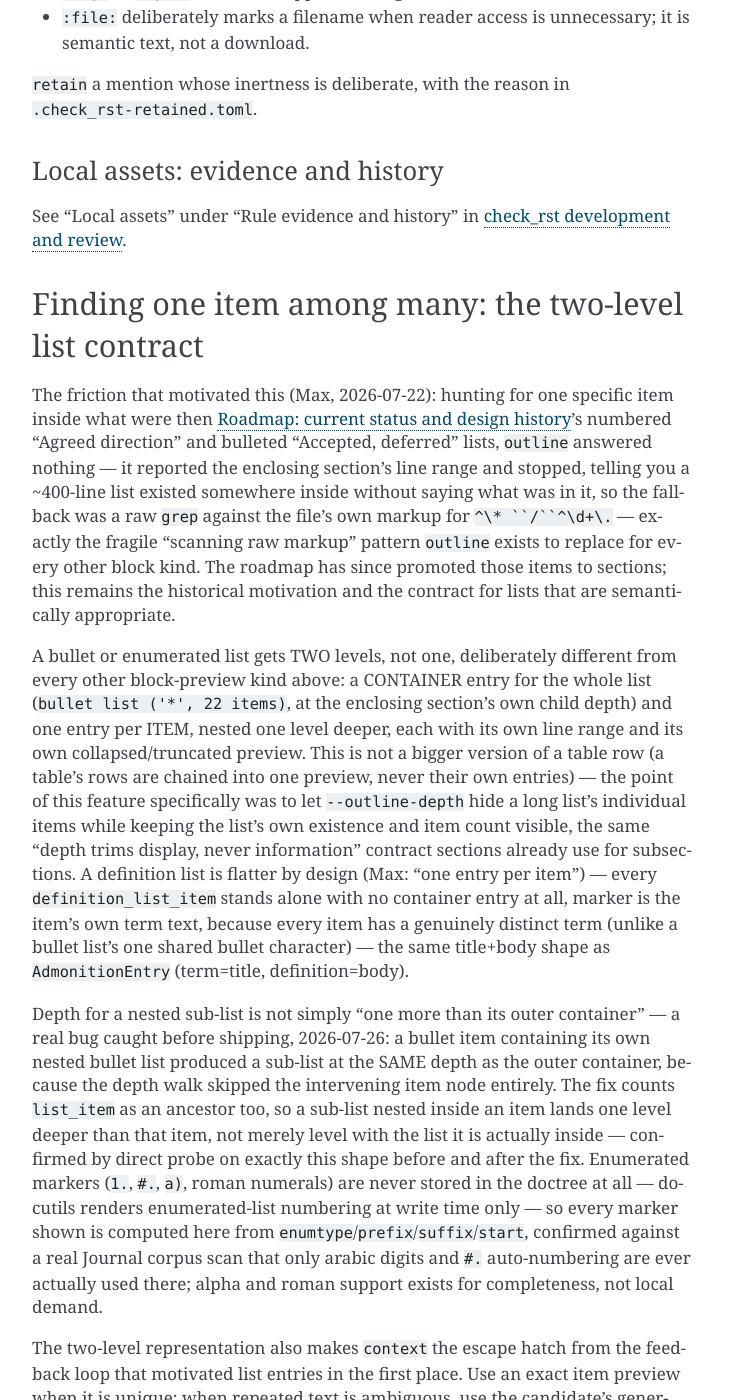
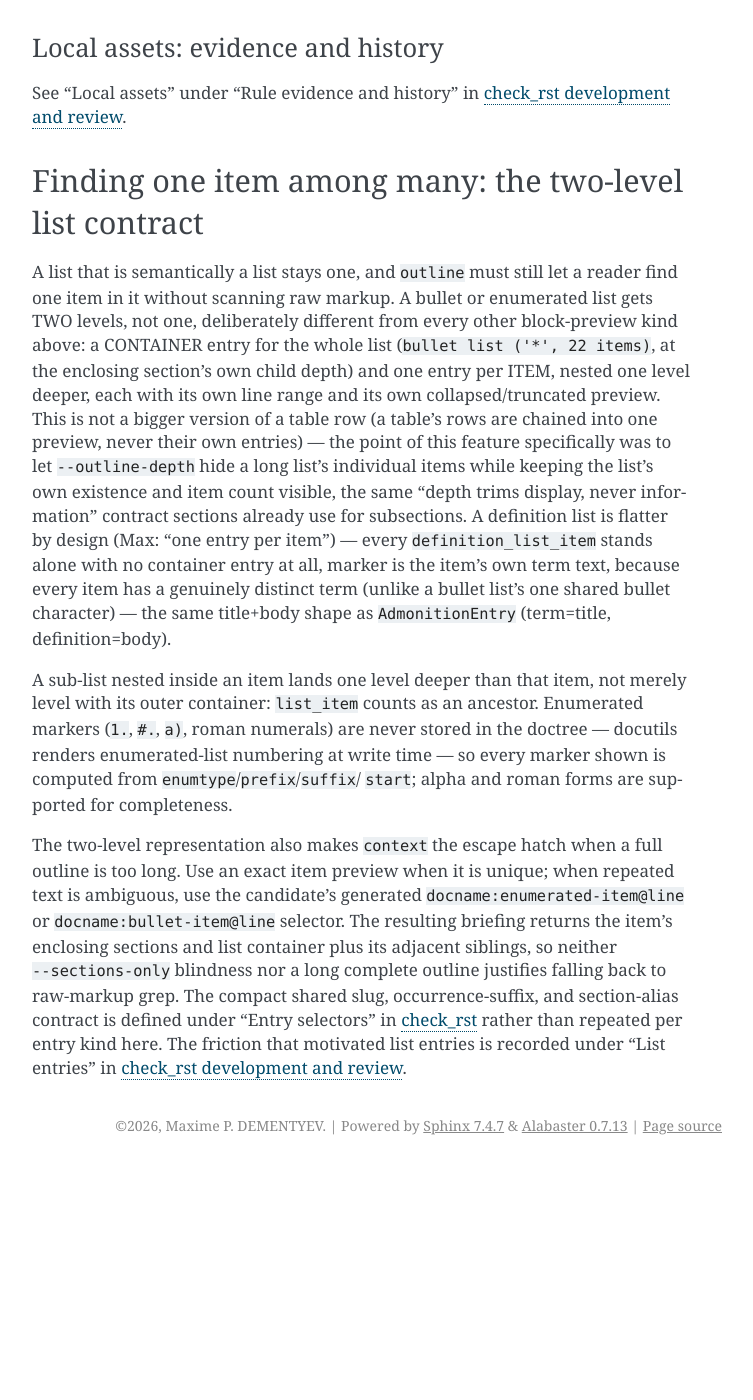
Before and after one commit to dememax/check_rst, a Sphinx documentation site: the page built from docs/rules.rst, in a window 1280 px wide and 1400 px high, scrolled down 14560 px. Shown: the whole window, without its empty margins (388-1141 px from the left). Built offline with Sphinx 7.4.7, drawn with Linux system fonts in a browser that asks for light colours; after the commit the page ends 15725 px from its top, so only the background shows below that; some of the changed text lies outside the part shown.

Commit message:
docs(rules): lead guidance sections with the current contract
Plan step 4.2, final batch for rules.rst. The two remaining guidance sections are not detectors, so they keep their prose shape, but each now opens with its current contract instead of its history.

- "A relocated subtree's old character can silently land it at the wrong depth" states docutils' asymmetric title-style inference and the relocation trigger directly. The `_first_appearance_adornments` scanner fix that first exposed the asymmetry moves to "Relocated subtrees" in development.rst's evidence chapter.
- "Finding one item among many" opens with the list contract. The 2026-07-22 friction that motivated list entries, the nested-sub-list depth bug caught on 2026-07-26, and the Journal marker scan move to "List entries". The depth and marker rules they established stay as current facts.

"Judge structure for cold consumers" had no dated narrative; its "session" wording names the cold-reader concept, not an incident.

rules.rst now states current rules only. Each detector section has retrievable detected, not-detected, disposition, and evidence subsections, and every dated incident, quote, reversal, and corpus count is linked from development.rst's "Rule evidence and history".

Validation: the three-step RST loop on rules.rst and development.rst reports 0 errors, 0 open warnings, and all 13 retained WARNINGs still matched.

Co-Authored-By: Claude Opus 5.5 <noreply@anthropic.com>

```diff
--- a/docs/rules.rst
+++ b/docs/rules.rst
@@ -472,21 +472,13 @@ See "Second top-level titles" under "Rule evidence and history" in
 A relocated subtree's old character can silently land it at the wrong depth
 *****************************************************************************
 
-The roadmap's entry for ``_first_appearance_adornments`` (under "Original
-accepted/deferred record") already found and named half of this,
-in a different trigger: docutils' own title-style inference is
-asymmetric.  Reusing an already-established *shallower* character
-deeper in the tree is silently tolerated — it pops cleanly to that
-shallower, already-known level, no error, no WARNING.  Reusing an
-already-established *deeper* character shallower is the opposite: real,
-loud, "Inconsistent title style," caught by any ordinary Sphinx build
-before ``check_rst`` even runs its own logic. That fix (2026-07-21)
-taught the scanner to see short, previously-invisible titles that were
-triggering the *silent* half by accident. It did not, because nothing
-about it could, close off the silent half itself — the asymmetry is
-docutils' own inference rule, not a check_rst scanning gap, and it has
-a second, independent trigger the roadmap entry never considered:
-moving content between documents on purpose.
+Docutils' title-style inference is asymmetric.  Reusing an
+already-established *shallower* character deeper in the tree is silently
+tolerated — the title pops to that shallower, already-known level with no
+error and no WARNING.  Reusing an already-established *deeper* character
+shallower is loud: "Inconsistent title style", caught by any ordinary Sphinx
+build.  The silent half is docutils' own inference rule, not a check_rst
+scanning gap, and moving content between documents on purpose triggers it.
 
 Splitting an oversized page or relocating a section (:doc:`guide`,
 "The same principle scales to whole subtrees") pastes a subtree's *old*
@@ -517,7 +509,8 @@ anything, because they have not yet been assigned a character to
 collide with.  Diffing ``outline`` before and after any subtree
 splice is the only way to notice a silent misplacement after the fact;
 nothing in a clean ``check_rst`` run distinguishes it from a correctly
-nested document.
+nested document.  The scanner fix that first exposed the asymmetry is recorded
+under "Relocated subtrees" in :doc:`development`.
 
 ***************************************************
 A confusable letter is a keyboard slip, not noise
@@ -711,18 +704,8 @@ See "Local assets" under "Rule evidence and history" in :doc:`development`.
 Finding one item among many: the two-level list contract
 **********************************************************
 
-The friction that motivated this (Max, 2026-07-22): hunting for one
-specific item inside what were then :doc:`roadmap`'s numbered
-"Agreed direction" and bulleted "Accepted, deferred" lists, ``outline``
-answered nothing — it reported the enclosing section's line range and stopped,
-telling you a ~400-line list existed somewhere inside without saying
-what was in it, so the fallback was a raw ``grep`` against the file's
-own markup for ``^\* ``/``^\d+\.`` — exactly the fragile
-"scanning raw markup" pattern ``outline`` exists to replace for
-every other block kind.  The roadmap has since promoted those items to
-sections; this remains the historical motivation and the contract for lists
-that are semantically appropriate.
-
+A list that is semantically a list stays one, and ``outline`` must still let
+a reader find one item in it without scanning raw markup.
 A bullet or enumerated list gets TWO levels, not one, deliberately
 different from every other block-preview kind above: a CONTAINER entry
 for the whole list (``bullet list ('*', 22 items)``, at the enclosing
@@ -741,24 +724,15 @@ genuinely distinct term (unlike a bullet list's one shared bullet
 character) — the same title+body shape as ``AdmonitionEntry``
 (term=title, definition=body).
 
-Depth for a nested sub-list is not simply "one more than its outer
-container" — a real bug caught before shipping, 2026-07-26: a bullet
-item containing its own nested bullet list produced a sub-list at the
-SAME depth as the outer container, because the depth walk skipped the
-intervening item node entirely.  The fix counts ``list_item`` as an
-ancestor too, so a sub-list nested inside an item lands one level
-deeper than that item, not merely level with the list it is actually
-inside — confirmed by direct probe on exactly this shape before and
-after the fix.  Enumerated markers (``1.``, ``#.``, ``a)``, roman
-numerals) are never stored in the doctree at all — docutils renders
-enumerated-list numbering at write time only — so every marker shown
-is computed here from ``enumtype``/``prefix``/``suffix``/``start``,
-confirmed against a real Journal corpus scan that only arabic digits and
-``#.`` auto-numbering are ever actually used there; alpha
-and roman support exists for completeness, not local demand.
+A sub-list nested inside an item lands one level deeper than that item, not
+merely level with its outer container: ``list_item`` counts as an ancestor.
+Enumerated markers (``1.``, ``#.``, ``a)``, roman numerals) are never stored in
+the doctree — docutils renders enumerated-list numbering at write time — so
+every marker shown is computed from ``enumtype``/``prefix``/``suffix``/
+``start``; alpha and roman forms are supported for completeness.
 
-The two-level representation also makes ``context`` the escape hatch from
-the feedback loop that motivated list entries in the first place.  Use an
+The two-level representation also makes ``context`` the escape hatch when a
+full outline is too long.  Use an
 exact item preview when it is unique; when repeated text is ambiguous, use
 the candidate's generated ``docname:enumerated-item@line`` or
 ``docname:bullet-item@line`` selector.  The resulting briefing returns the
@@ -766,4 +740,5 @@ item's enclosing sections and list container plus its adjacent siblings, so
 neither ``--sections-only`` blindness nor a long complete outline justifies
 falling back to raw-markup grep.  The compact shared slug, occurrence-suffix,
 and section-alias contract is defined under "Entry selectors" in
-:doc:`guide` rather than repeated per entry kind here.
+:doc:`guide` rather than repeated per entry kind here.  The friction that
+motivated list entries is recorded under "List entries" in :doc:`development`.
```
Also changed, not shown: docs/development.rst (+27 -0 lines).
